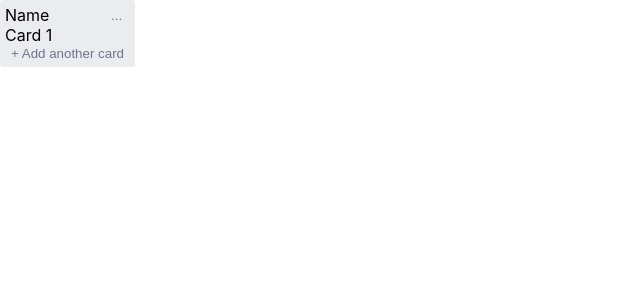
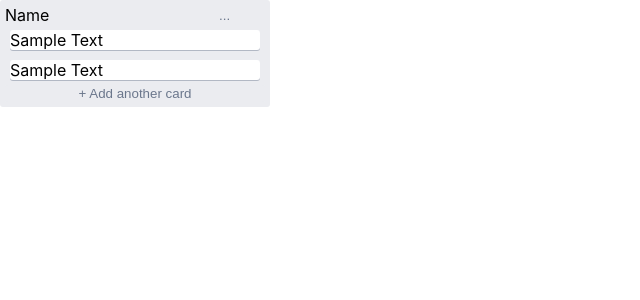
Before and after one commit to jtsuero/trello-clone, a React (Create React App) app: page / in a window 1280 px wide. Shown: the top 300 px of the page, without its empty margins (0-640 px from the left). Built offline with nearby package versions, Linux system fonts and the light colour scheme.

Commit message:
add card framework

```diff
--- /dev/null
+++ b/src/Card.css
@@ -0,0 +1,10 @@
+.single-card {
+  background-color: #fff;
+  border-radius: 3px;
+  box-shadow: 0 1px 0 rgb(9 30 66 / 25%);
+  cursor: pointer;
+  width: 250px;
+  min-height: 20px;
+  text-decoration: none;
+  margin: 5px;
+}
--- /dev/null
+++ b/src/Card.js
@@ -0,0 +1,11 @@
+import './Card.css';
+
+const Card = () => {
+  return (
+    <div className='single-card'>
+      Sample Text
+    </div>
+  )
+}
+
+export default Card;
--- a/src/ListBox.css
+++ b/src/ListBox.css
@@ -22,3 +22,11 @@
   color: #6b778c;
   border: none;
 }
+
+.card-container {
+  display: flex;
+  flex-direction: column;
+  margin-bottom: 0;
+  overflow-y: auto;
+  overflow-x: hidden;
+}
--- a/src/ListBox.js
+++ b/src/ListBox.js
@@ -1,4 +1,5 @@
 import './ListBox.css';
+import Card from './Card';
 
 const ListBox = () => {
   return (
@@ -11,7 +12,8 @@ const ListBox = () => {
       </div>
 
       <div className='card-container'>
-        Card 1
+        <Card />
+        <Card />
       </div>
       <input type='button' value='+ Add another card' className='list-button' />
     </div>
```
